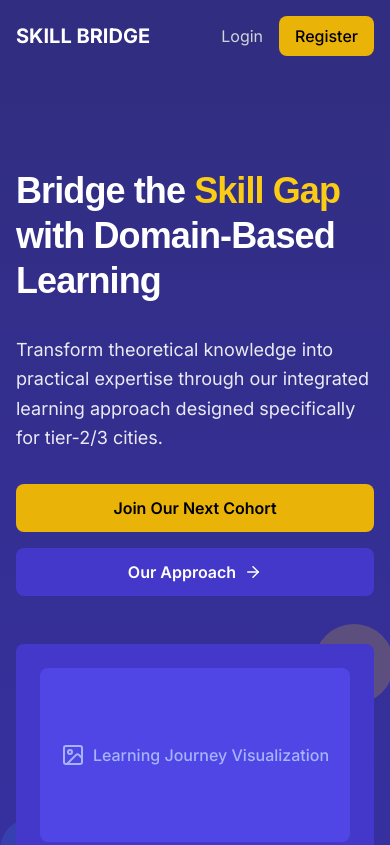
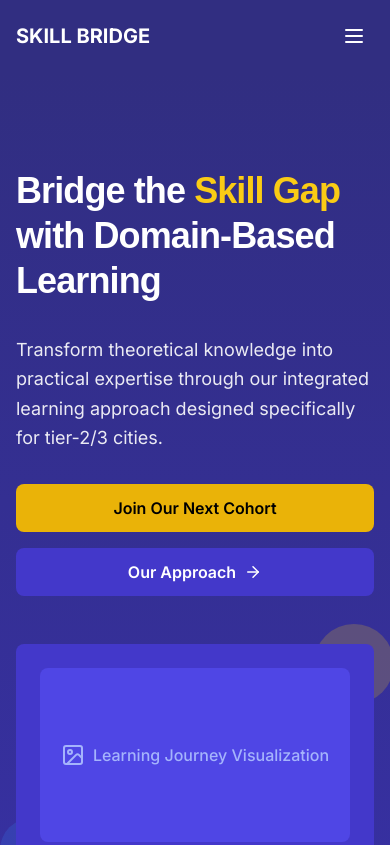
Before and after one commit to Nikhil9989/psb, a Next.js app: page / in a window 390 px wide. Shown: the top 845 px of the page. Built offline with nearby package versions, Linux system fonts and the light colour scheme.

Commit message:
Update PageLayout to include mobile menu

```diff
--- a/components/layout/PageLayout.tsx
+++ b/components/layout/PageLayout.tsx
@@ -1,5 +1,6 @@
 import React from 'react';
 import Link from 'next/link';
+import MobileMenu from './MobileMenu';
 
 interface PageLayoutProps {
   children: React.ReactNode;
@@ -30,7 +31,7 @@ const PageLayout: React.FC<PageLayoutProps> = ({ children }) => {
                 About Us
               </Link>
             </nav>
-            <div className="flex items-center space-x-4">
+            <div className="hidden md:flex items-center space-x-4">
               <Link href="/login" className="text-gray-300 hover:text-white transition">
                 Login
               </Link>
@@ -41,6 +42,7 @@ const PageLayout: React.FC<PageLayoutProps> = ({ children }) => {
                 Register
               </Link>
             </div>
+            <MobileMenu />
           </div>
         </div>
       </header>
```
